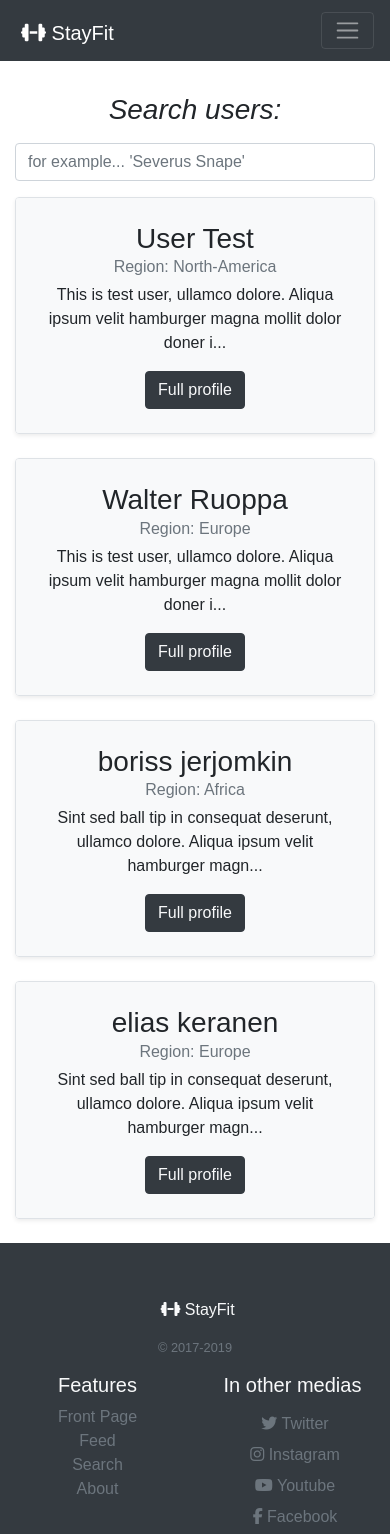
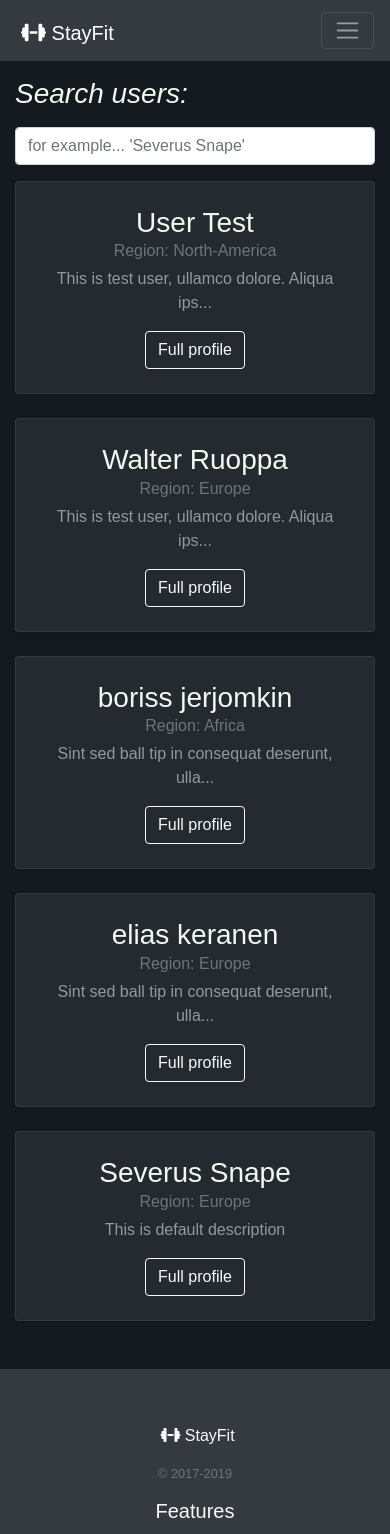
Before and after one commit to wesenbergg/webs2019-frontend-project, a React (Create React App) app in the folder fitness-app/: page /users in a window 390 px wide. Shown: the top 1534 px of the page. Built offline with nearby package versions, Linux system fonts and the light colour scheme; data requests are answered from the project's data file.

Commit message:
search page done

```diff
--- a/fitness-app/db.json
+++ b/fitness-app/db.json
@@ -44,6 +44,18 @@
       "region": "Europe",
       "profilepic": "https://images.unsplash.com/photo-1522075469751-3a6694fb2f61?ixlib=rb-1.2.1&ixid=eyJhcHBfaWQiOjEyMDd9&auto=format&fit=crop&w=200&q=20",
       "id": 28937192839
+    },
+    {
+      "firstname": "Severus",
+      "lastname": "Snape",
+      "username": "kalkaros",
+      "description": "This is default description",
+      "email": "severuss@hogwats.fi",
+      "password": "123456",
+      "level": "beginner",
+      "region": "Europe",
+      "profilepic": "https://images.unsplash.com/photo-1522075469751-3a6694fb2f61?ixlib=rb-1.2.1&ixid=eyJhcHBfaWQiOjEyMDd9&auto=format&fit=crop&w=200&q=20",
+      "id": 6682406
     }
   ],
   "posts": [
--- a/fitness-app/src/components/content/search/Search.js
+++ b/fitness-app/src/components/content/search/Search.js
@@ -12,11 +12,22 @@ const Search = ({users, filter, setFilter, setCurrentPage, setSingleUser}) => {
   }
 
   return(
-    <div className='container'>
-      <h3 className="search-title"> Search users: </h3>
-      <Filter showFilter={filter} setFilter={setFilter}/>
-      {filterUsers()}
+    <div id="search-container">
+      <div  className='container'>
+      <div className="fade-in row justify-content-between">
+        <div className="col-md-4 text-left">
+        <h3 className="search-title"> Search users: </h3>
+        </div>
+        <div className="col-md-4">
+        <Filter showFilter={filter} setFilter={setFilter}/>
+        </div>
+      </div>
+      <div className="user-container row justify-content-around no-gutters">
+        {filterUsers()}
+      </div>
     </div>
+    </div>
+
   )
 }
 
--- a/fitness-app/src/components/content/search/User.js
+++ b/fitness-app/src/components/content/search/User.js
@@ -10,17 +10,17 @@ const User = ({user, setSingleUser}) => {
     //setCurrentPage('User Page')
   }
 
-  const handleDescription = () => user.description.length > 90 ? user.description.substring(0, 90) + "..." : user.description
+  const handleDescription = () => user.description.length > 90 ? user.description.substring(0, 45) + "..." : user.description
 
   return(
 
-    <div className="row no-gutters border rounded overflow-hidden flex-md-row mb-4 shadow-sm h-md-250 position-relative">
-      <div className="col p-4 d-flex flex-column position-static bg-light">
+    <div className="row no-gutters overflow-hidden flex-md-row mb-4 shadow-sm h-md-250 position-relative slide-in-left col-xl-5 user-card">
+      <div className="col p-4 d-flex flex-column position-static">
         <h3 className="mb-0">{user.firstname} {user.lastname}</h3>
         <div className="mb-1 text-muted">Region: {user.region}</div>
         <p className="mb-auto profile-desc">{handleDescription()}</p>
         <div className="justify-content-center">
-          <Link to={`/users/u/${user.id}`} onClick={handleClick} className="btn btn-dark text-light profile-link">Full profile</Link>
+          <Link to={`/users/u/${user.id}`} onClick={handleClick} className="btn btn-outline-light profile-link">Full profile</Link>
         </div>
       </div>
       <div className="col-auto d-none d-lg-block">
--- a/fitness-app/src/components/footer/FooterBrand.js
+++ b/fitness-app/src/components/footer/FooterBrand.js
@@ -3,7 +3,7 @@ import React from 'react'
 const FooterBrand = () => {
     return(
       <>
-      <div className="col-12 col-md text-light">
+      <div className="col-12 col-lg-12 col-xl-3 text-light">
       <p><i className="fas fa-dumbbell"></i> StayFit </p>
           <small className="d-block mb-3 text-muted">&copy; 2017-2019</small>
       </div>
--- a/fitness-app/src/components/footer/FooterCol.js
+++ b/fitness-app/src/components/footer/FooterCol.js
@@ -14,7 +14,7 @@ const FooterCol = ({colContent, setCurrentPage}) => {
   }
 
   return(
-    <div className="col-6 col-md">
+    <div className="col-xs-6 col-md-12 col-lg-6 col-xl-3">
       <h5 className="text-light">{colContent.name}</h5>
       <ul className="list-unstyled text-small">
         {showFooterRows()}
--- a/fitness-app/src/components/navigation/Navlink.js
+++ b/fitness-app/src/components/navigation/Navlink.js
@@ -1,10 +1,8 @@
 import React from 'react'
 import {
-  BrowserRouter as Router,
-  Route, Link, Redirect, withRouter
-} from 'react-router-dom'
+  Link} from 'react-router-dom'
 
-const Navlink = ({name, setCurrentPage, styleAttr}) => {
+const Navlink = () => {
   return(
     <>
     <li className="nav-item"><Link className="nav-link mouse-pointer" to="/">Front Page</Link></li>
--- a/fitness-app/src/components/navigation/SideNav.js
+++ b/fitness-app/src/components/navigation/SideNav.js
@@ -1,8 +1,6 @@
 import React from 'react'
 import {
-  BrowserRouter as Router,
-  Route, Link, Redirect, withRouter
-} from 'react-router-dom'
+  Link} from 'react-router-dom'
 
 const SideNav = ({name, setCurrentPage, styleAttr}) => {
   const handleNavClick = e => setCurrentPage(e.target.title)
--- a/fitness-app/src/styles/Animation.css
+++ b/fitness-app/src/styles/Animation.css
@@ -6,6 +6,15 @@ Animation classes
 	        animation: puff-in-center 0.8s cubic-bezier(0.470, 0.000, 0.745, 0.715) 0.2s both;
 }
 
+.slide-in-left {
+	-webkit-animation: slide-in-left 0.8s cubic-bezier(0.250, 0.460, 0.450, 0.940) both;
+	        animation: slide-in-left 0.8s cubic-bezier(0.250, 0.460, 0.450, 0.940) both;
+}
+
+.fade-in {
+	-webkit-animation: fade-in 1s cubic-bezier(0.390, 0.575, 0.565, 1.000) 1s both;
+	        animation: fade-in 1s cubic-bezier(0.390, 0.575, 0.565, 1.000) 1s both;
+}
 /*
 
 
@@ -59,3 +68,45 @@ Animation key frames  (below)
     opacity: 1;
   }
 }
+
+ @-webkit-keyframes slide-in-left {
+  0% {
+    -webkit-transform: translateX(-1000px);
+            transform: translateX(-1000px);
+    opacity: 0;
+  }
+  100% {
+    -webkit-transform: translateX(0);
+            transform: translateX(0);
+    opacity: 1;
+  }
+}
+@keyframes slide-in-left {
+  0% {
+    -webkit-transform: translateX(-1000px);
+            transform: translateX(-1000px);
+    opacity: 0;
+  }
+  100% {
+    -webkit-transform: translateX(0);
+            transform: translateX(0);
+    opacity: 1;
+  }
+}
+
+ @-webkit-keyframes fade-in {
+  0% {
+    opacity: 0;
+  }
+  100% {
+    opacity: 1;
+  }
+}
+@keyframes fade-in {
+  0% {
+    opacity: 0;
+  }
+  100% {
+    opacity: 1;
+  }
+}
--- a/fitness-app/src/styles/App.css
+++ b/fitness-app/src/styles/App.css
@@ -68,6 +68,7 @@
 
 .frontpage-flyer{
   width: 100%;
+  min-height: 300px;
 }
 
 .flyer {
--- a/fitness-app/src/styles/index.css
+++ b/fitness-app/src/styles/index.css
@@ -1,5 +1,16 @@
-.frontpage {
+.frontpage, #search-container, .hidden {
     background-color: #141a20 !important;
+}
+
+#search-container .search-title {
+    color: #f0faf0;
+    margin: 0;
+    padding-top: 1rem;
+}
+
+#search-container{
+    margin-bottom: 0;
+    padding-bottom: 1.5rem;
 }
 
 .marketing{
@@ -59,6 +70,7 @@
     max-width: 100%;
     font-size: x-large !important;
     border: none;
+    border-bottom: 2px solid #242a30 !important;
     background: none;
     color: #707a80;
     transition: 1.3s;
@@ -86,3 +98,26 @@
 .frontpage .btn {
     transition: 0.8s !important;
 }
+
+.user-container .row{
+    padding: 0 !important;
+}
+
+.user-container img{
+    height: 100%;
+    object-fit: cover;
+}
+
+.user-card{
+    background: #242a30 !important;
+    border: solid 1px #343a40;
+    border-radius: 3px;
+}
+
+.user-card h3{
+    color: #f0faf0;
+}
+
+.user-card p{
+    color: #909aa0;
+}
```
